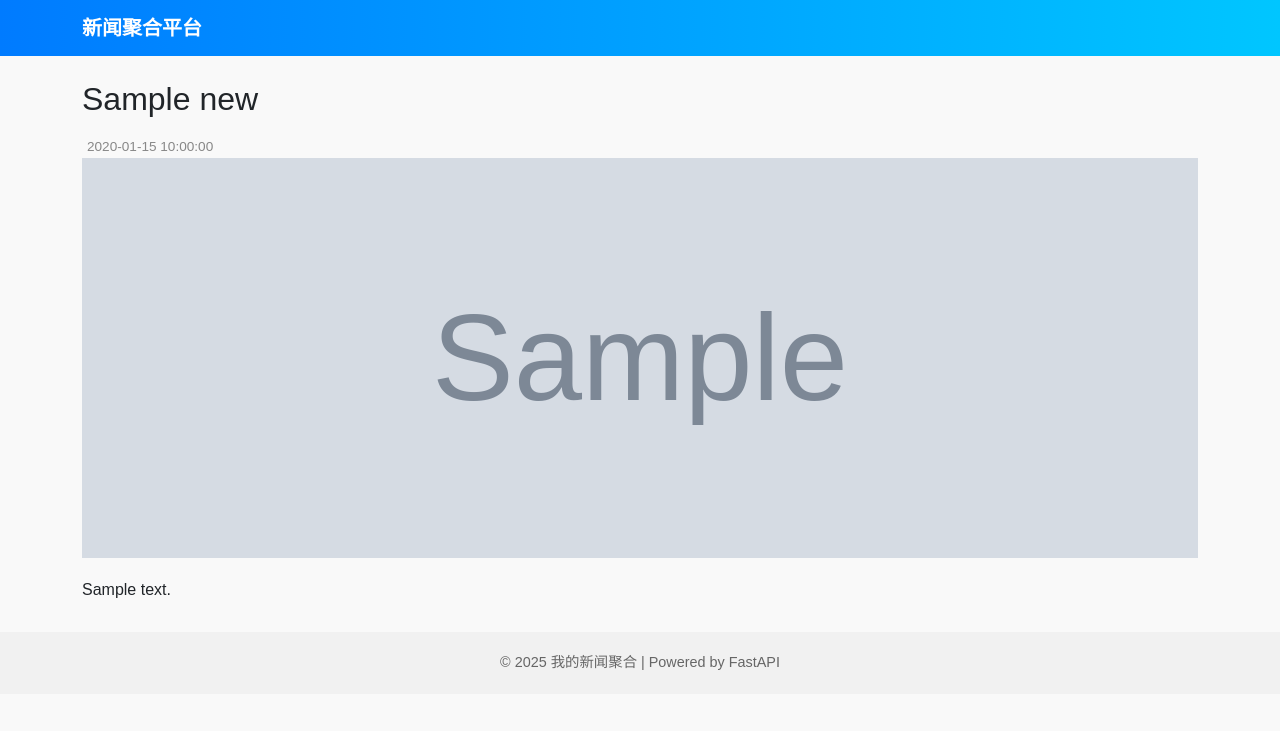
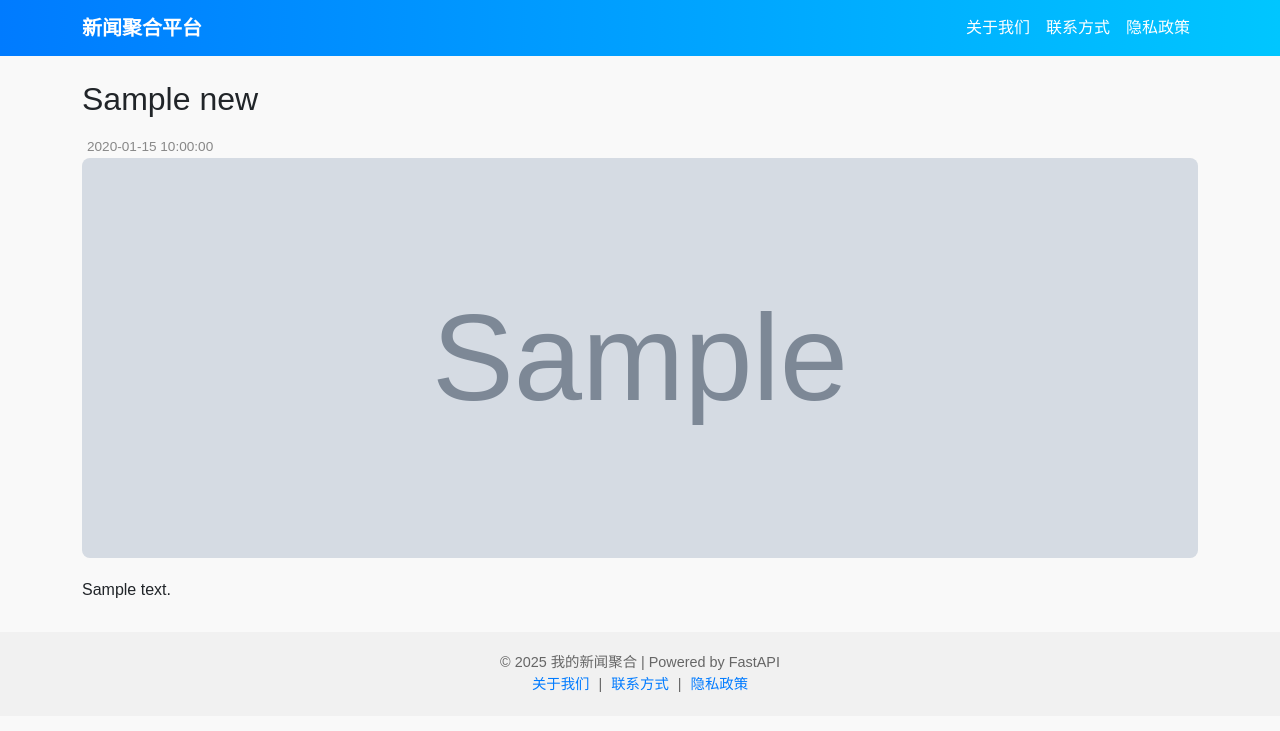
Before and after one commit to elaineling891-ux/GlobalInternationalNews, a FastAPI app: page /news/1 in a window 1280 px wide. Shown: the top 731 px of the page. Run offline with FastAPI, Linux system fonts and the light colour scheme; grey boxes marked "Sample" are stand-in pictures; a database or web service that is not in the repository returns one stand-in record (values such as "Sample title"); some libraries are stand-ins or nearby versions.

Commit message:
Update detail.html

```diff
--- a/templates/detail.html
+++ b/templates/detail.html
@@ -9,16 +9,28 @@
     body { background-color: #f9f9f9; font-family: "Microsoft YaHei", sans-serif; }
     .navbar { background: linear-gradient(90deg, #007bff, #00c6ff); }
     .navbar-brand { color: white !important; font-weight: bold; }
+    .navbar-nav .nav-link { color: white !important; }
     .news-date { font-size: 0.85rem; color: #888; margin-left: 5px; }
-    .news-summary { font-size: 0.95rem; color: #555; margin-top: 5px; }
-    .news-image { width: 100%; max-height: 400px; object-fit: cover; margin-bottom: 20px; }
+    .news-image { width: 100%; max-height: 400px; object-fit: cover; margin-bottom: 20px; border-radius: 8px; }
     footer { margin-top: 30px; text-align: center; padding: 20px; background-color: #f1f1f1; font-size: 0.9rem; color: #666; }
+    footer a { color: #007bff; text-decoration: none; margin: 0 5px; }
+    footer a:hover { text-decoration: underline; }
   </style>
 </head>
 <body>
 <nav class="navbar navbar-expand-lg">
   <div class="container">
     <a class="navbar-brand" href="/">新闻聚合平台</a>
+    <button class="navbar-toggler" type="button" data-bs-toggle="collapse" data-bs-target="#navbarNav">
+      <span class="navbar-toggler-icon"></span>
+    </button>
+    <div class="collapse navbar-collapse" id="navbarNav">
+      <ul class="navbar-nav ms-auto">
+        <li class="nav-item"><a class="nav-link" href="/about">关于我们</a></li>
+        <li class="nav-item"><a class="nav-link" href="/contact">联系方式</a></li>
+        <li class="nav-item"><a class="nav-link" href="/privacy">隐私政策</a></li>
+      </ul>
+    </div>
   </div>
 </nav>
 
@@ -32,7 +44,12 @@
 </div>
 
 <footer>
-  &copy; {{ year }} 我的新闻聚合 | Powered by FastAPI
+  &copy; {{ year }} 我的新闻聚合 | Powered by FastAPI <br>
+  <a href="/about">关于我们</a> |
+  <a href="/contact">联系方式</a> |
+  <a href="/privacy">隐私政策</a>
 </footer>
+
+<script src="https://cdn.jsdelivr.net/npm/bootstrap@5.3.0/dist/js/bootstrap.bundle.min.js"></script>
 </body>
 </html>
```
